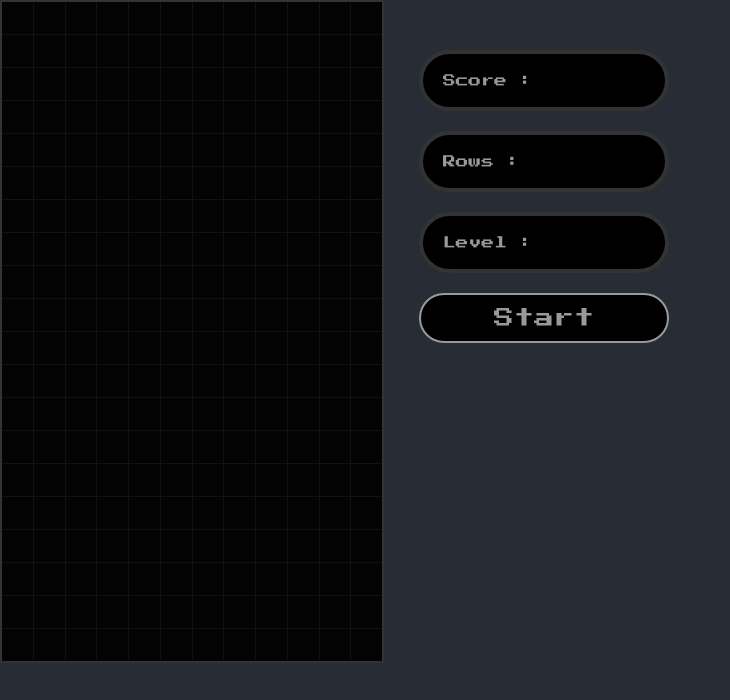
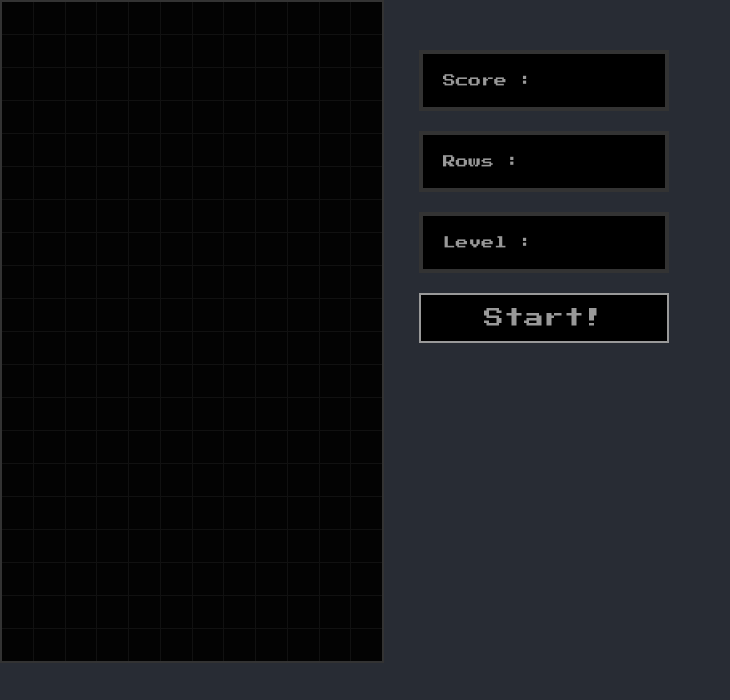
Before and after one commit to AnkushMalik/Tetris, a React (Create React App) app: page / in a window 1280 px wide. Shown: the top 700 px of the page, without its empty margins (0-730 px from the left). Built offline with nearby package versions, Linux system fonts and the light colour scheme; the HTML template or start-up script is replaced by a standard one.

Commit message:
Add some changes

```diff
--- a/src/components/action-button/actionbutton.component.jsx
+++ b/src/components/action-button/actionbutton.component.jsx
@@ -1,8 +1,8 @@
 import React from 'react'
 
 import { StyledButton } from './styledaction.component'
-export const ActionButton = () => (
-    <StyledButton>
-        Start
+export const ActionButton = ({ callback }) => (
+    <StyledButton onClick={callback}>
+        Start!
     </StyledButton>
 )
--- a/src/components/action-button/styledaction.component.jsx
+++ b/src/components/action-button/styledaction.component.jsx
@@ -9,7 +9,6 @@ export const StyledButton = styled.button`
     background: black;
     color: rgb(153, 153, 153);
     border : 2px solid rgb(153, 153, 153);
-    border-radius: 2rem;
     &:hover{
         background: white;
         color: grey;
--- a/src/components/display-field/display-style.component.jsx
+++ b/src/components/display-field/display-style.component.jsx
@@ -9,7 +9,6 @@ export const StyledDisplay = styled.div`
     border: 4px solid #333;
     min-height: 30px;
     width: 100%;
-    border-radius: 2rem;
     color: ${props => (props.gameOver ? 'red' : '#999')};
     background: #000;
     font-size: 0.8rem;
```
